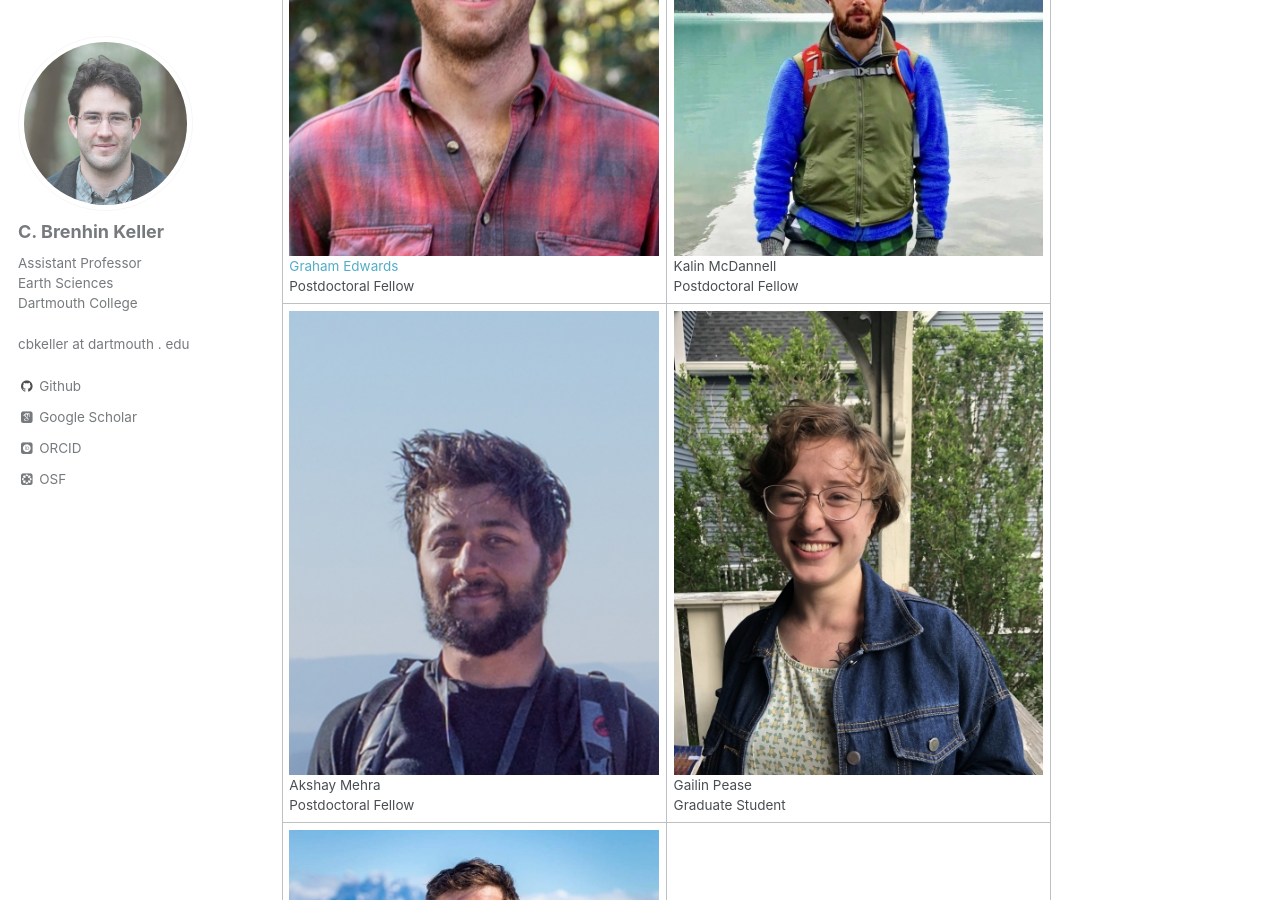
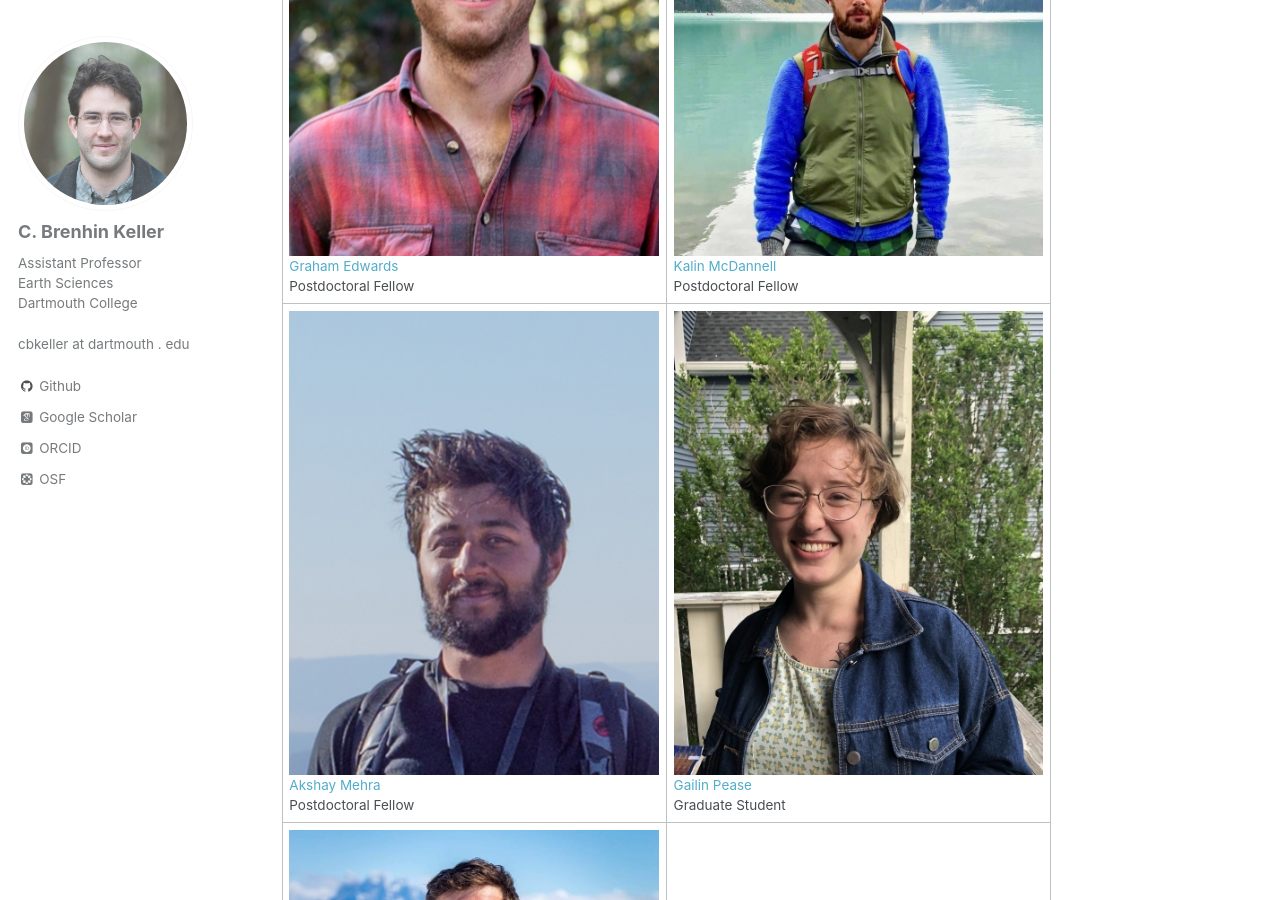
Before and after one commit to brenhinkeller/brenhinkeller.github.io, a Jekyll site: the page built from _pages/about.md, in a window 1280 px wide and 900 px high, scrolled down 603 px. Built offline with Jekyll 4.4.1, drawn with Linux system fonts in a browser that asks for light colours; some web fonts are replaced.

Commit message:
Links for group members

```diff
--- a/_pages/about.md
+++ b/_pages/about.md
@@ -14,14 +14,14 @@ Despite the static appearance of Earth’s continental crust on human timescales
 ###Research group
 
 |:-------------------------:|:-------------------------:|
-|<img width="500" src="images/profiles/graham_edwards.jpg"><br>[Graham Edwards](https://grahamedwards.github.io/)<br>Postdoctoral Fellow|<img width="500" src="images/profiles/kalin_mcdannell.jpg"><br>Kalin McDannell<br>Postdoctoral Fellow|
-|<img width="500" src="images/profiles/akshay_mehra.jpg"><br>Akshay Mehra<br>Postdoctoral Fellow|<img width="500" src="images/profiles/gailin_l_pease.jpg"><br>Gailin Pease<br>Graduate Student|
-|<img width="500" src="images/profiles/alex_cox.jpg"><br>Alexander Cox<br>Graduate Student| |
+|<img width="500" src="images/profiles/graham_edwards.jpg"><br>[Graham Edwards](https://grahamedwards.github.io/)<br>Postdoctoral Fellow|<img width="500" src="images/profiles/kalin_mcdannell.jpg"><br>[Kalin McDannell](https://www.kmcdannell.com/)<br>Postdoctoral Fellow|
+|<img width="500" src="images/profiles/akshay_mehra.jpg"><br>[Akshay Mehra](https://www.akshaymehra.com/)<br>Postdoctoral Fellow|<img width="500" src="images/profiles/gailin_l_pease.jpg"><br>[Gailin Pease](https://earthsciences.dartmouth.edu/people/gailin-l-pease)<br>Graduate Student|
+|<img width="500" src="images/profiles/alex_cox.jpg"><br>[Alexander Cox](https://earthsciences.dartmouth.edu/people/alexander-cox)<br>Graduate Student| |
 
 ###Alumni
 
 |:-------------------------:|:-------------------------:|
-|<img width="500" src="images/profiles/theo_green.jpg"><br>Theodore Green<br>Dartmouth Senior Fellow `21||
+|<img width="500" src="images/profiles/theo_green.jpg"><br>[Theodore Green](https://geosciences.princeton.edu/people/theodore-green)<br>Dartmouth Senior Fellow `21|               |
 
 ---
 
```
